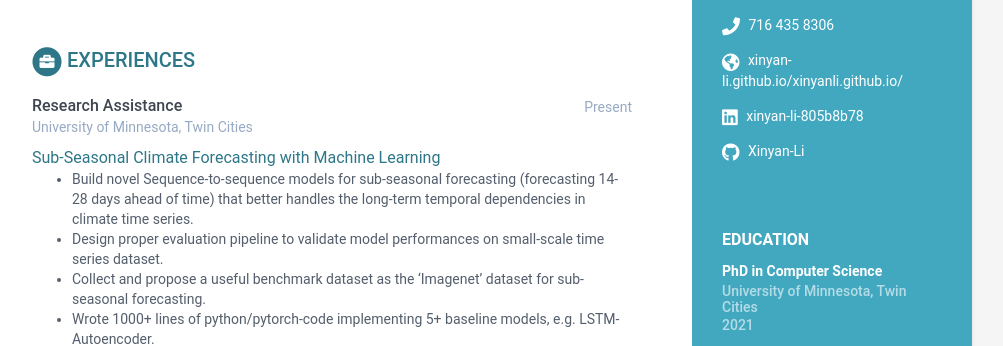
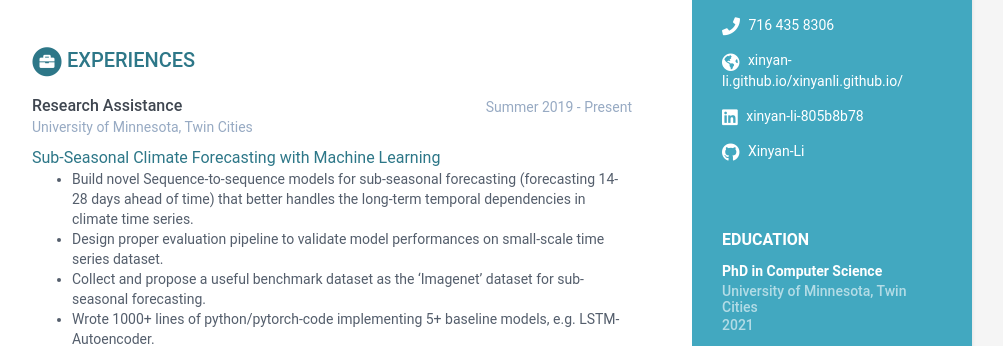
Before and after one commit to Xinyan-Li/xinyanli.github.io, a Jekyll site: the page built from index.html, in a window 1280 px wide. Shown: the part 258-604 px from the top of the page, without its empty margins (168-1171 px from the left). Built offline with Jekyll 4.4.1, drawn with Linux system fonts in a browser that asks for light colours.

Commit message:
Update data.yml

```diff
--- a/_data/data.yml
+++ b/_data/data.yml
@@ -76,7 +76,7 @@ education:
 
 experiences:
     - role: Research Assistance
-      time: Present
+      time: Summer 2019 - Present
       company: University of Minnesota, Twin Cities
       title: Sub-Seasonal Climate Forecasting with Machine Learning
       details: |
```
